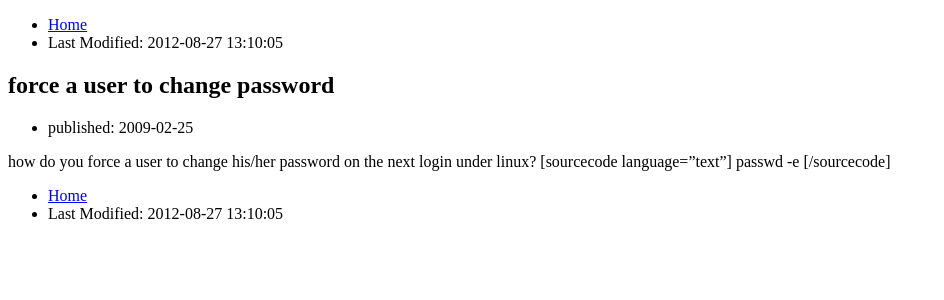
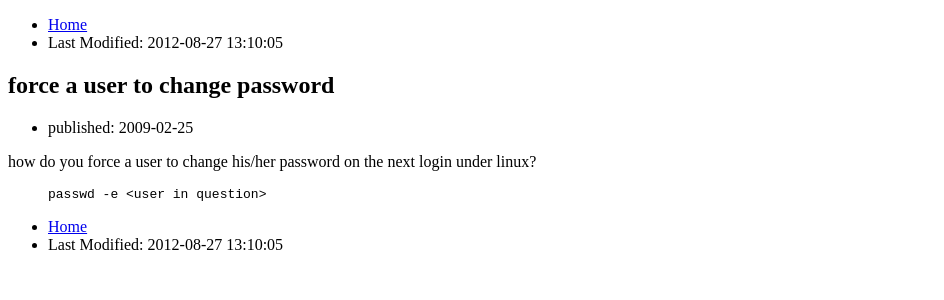
Before and after one commit to serverhorror/serverhorror.github.com, a Jekyll site: the page built from _posts/2009-02-25-force-a-user-to-change-password.markdown, in a window 1280 px wide. Shown: the top 300 px of the page, without its empty margins (0-944 px from the left). Built offline with Jekyll 4.4.1, drawn with Linux system fonts in a browser that asks for light colours; Markdown is read by kramdown in place of the engine named in the settings.

Commit message:
wordpress sourcecode tag to jekyll highlight migrated

```diff
--- a/_posts/2009-02-25-force-a-user-to-change-password.markdown
+++ b/_posts/2009-02-25-force-a-user-to-change-password.markdown
@@ -10,6 +10,6 @@ tags:
 ---
 
 How do you force a user to change his/her password on the next login under linux?
-[sourcecode language="text"]
+{% highlight text %}
 passwd -e <user in question>
-[/sourcecode]
+{% endhighlight %}
```
